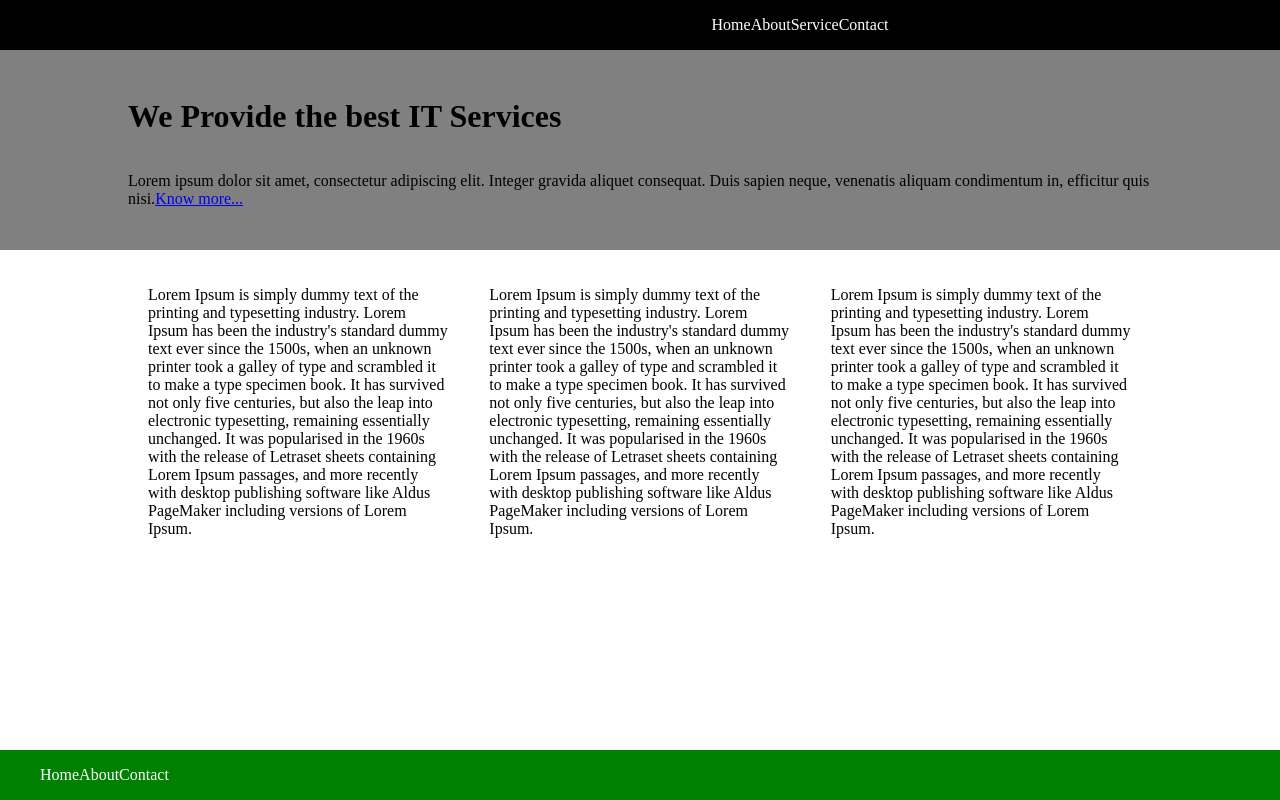
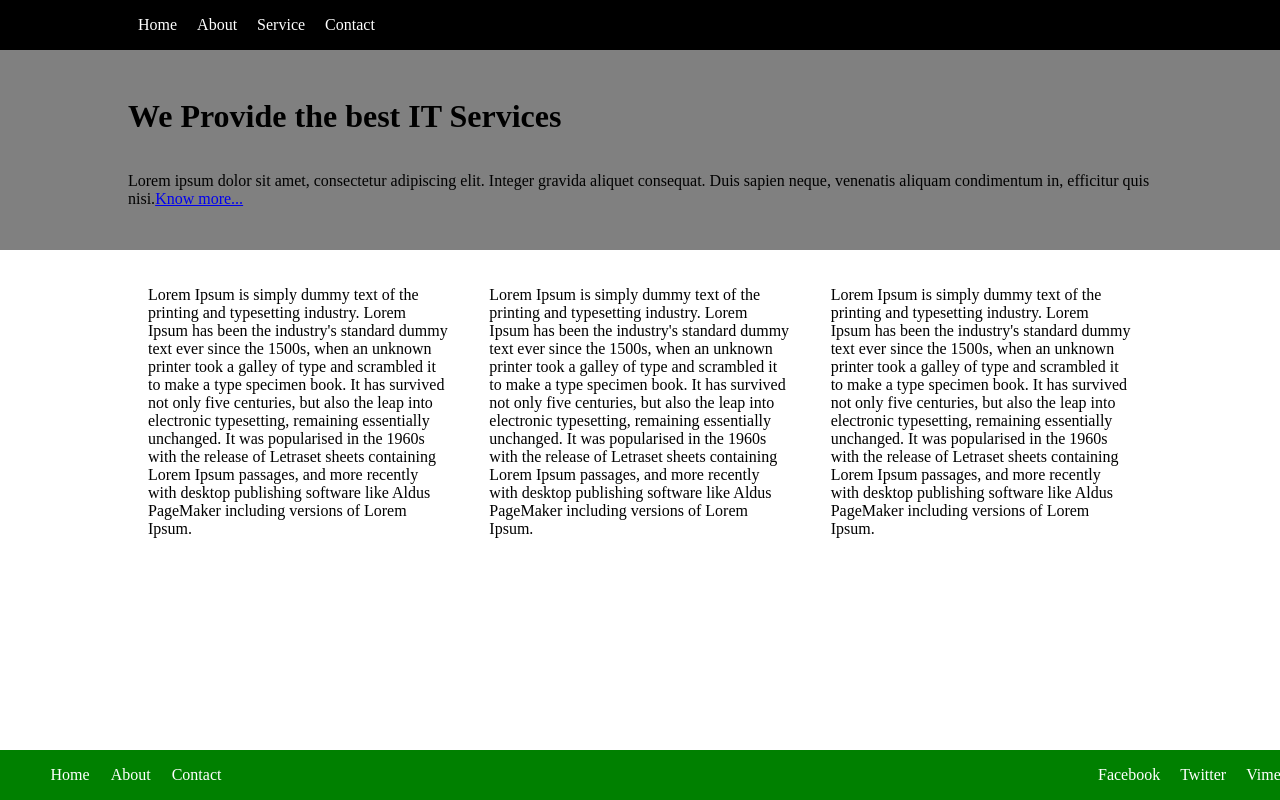
Before and after one commit to jsczzzx/Antra_Homework_FirstTwoWeeks, a plain HTML site: page HW2_0327/hw2.html in a window 1280 px wide. Drawn offline with Linux system fonts and the light colour scheme.

Commit message:
HW2_0327_Ver_1.04

```diff
--- a/HW2_0327/hw2.html
+++ b/HW2_0327/hw2.html
@@ -14,9 +14,6 @@
         <li><a href="#">Contact</a></li>
     </ul>
 
-
-
-
     <div id="section-1">
         <h1>We Provide the best IT Services</h1>
         <p>Lorem ipsum dolor sit amet, consectetur adipiscing elit. Integer gravida aliquet consequat. Duis sapien neque, venenatis aliquam condimentum in, efficitur quis nisi.<a href="#">Know more...</a></p>
@@ -26,11 +23,17 @@
         <p>Lorem Ipsum is simply dummy text of the printing and typesetting industry. Lorem Ipsum has been the industry's standard dummy text ever since the 1500s, when an unknown printer took a galley of type and scrambled it to make a type specimen book. It has survived not only five centuries, but also the leap into electronic typesetting, remaining essentially unchanged. It was popularised in the 1960s with the release of Letraset sheets containing Lorem Ipsum passages, and more recently with desktop publishing software like Aldus PageMaker including versions of Lorem Ipsum.</p>
         <p>Lorem Ipsum is simply dummy text of the printing and typesetting industry. Lorem Ipsum has been the industry's standard dummy text ever since the 1500s, when an unknown printer took a galley of type and scrambled it to make a type specimen book. It has survived not only five centuries, but also the leap into electronic typesetting, remaining essentially unchanged. It was popularised in the 1960s with the release of Letraset sheets containing Lorem Ipsum passages, and more recently with desktop publishing software like Aldus PageMaker including versions of Lorem Ipsum.</p>
     </div>
-    <ul class="footer banner">
-        <li><a href="#">Home</a></li>
-        <li><a href="#">About</a></li>
-        <li><a href="#">Contact</a></li>
-    </ul>
-
+    <div class="footer banner">
+        <ul>
+            <li><a href="#">Home</a></li>
+            <li><a href="#">About</a></li>
+            <li><a href="#">Contact</a></li>
+        </ul>
+        <ul>
+            <li><a href="#">Facebook</a></li>
+            <li><a href="#">Twitter</a></li>
+            <li><a href="#">Vimeo</a></li>
+        </ul>
+    </div>
 </body>
 </html>
--- a/HW2_0327/styles.css
+++ b/HW2_0327/styles.css
@@ -6,6 +6,10 @@ html, body {
 p, h1 {
     width: 80%;
     padding: 0px;
+}
+
+li {
+    padding: 0 10px 0 10px;
 }
 
 #section-1 {
@@ -48,8 +52,8 @@ p, h1 {
     position: fixed;
     left: 0;
     top: 0;
-    padding-left: 160px;
-    justify-content: center;
+    padding-left: 10%;
+    justify-content: flex-start;
     background-color: black;
 }
 
@@ -57,7 +61,14 @@ p, h1 {
     position: fixed;
     left: 0;
     bottom: 0;
+    justify-content: space-between;
     background-color: green;
+}
+
+.footer > ul {
+    width: 15%;
+    display: flex;
+    justify-content: space-around;
 }
 
 li {
```
